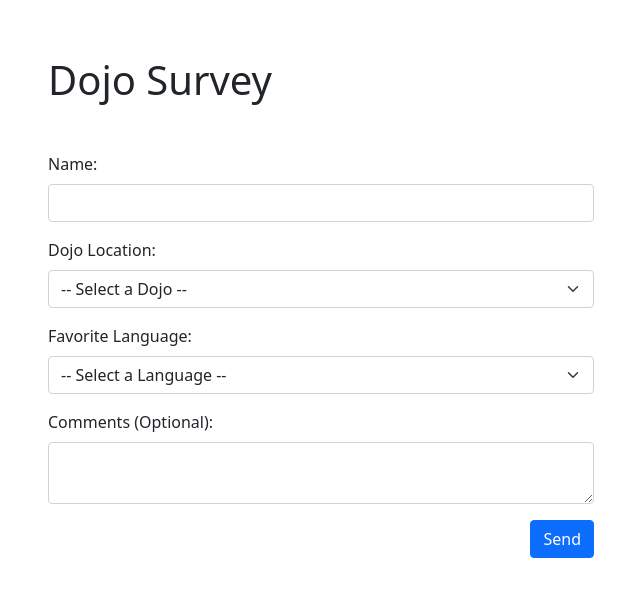
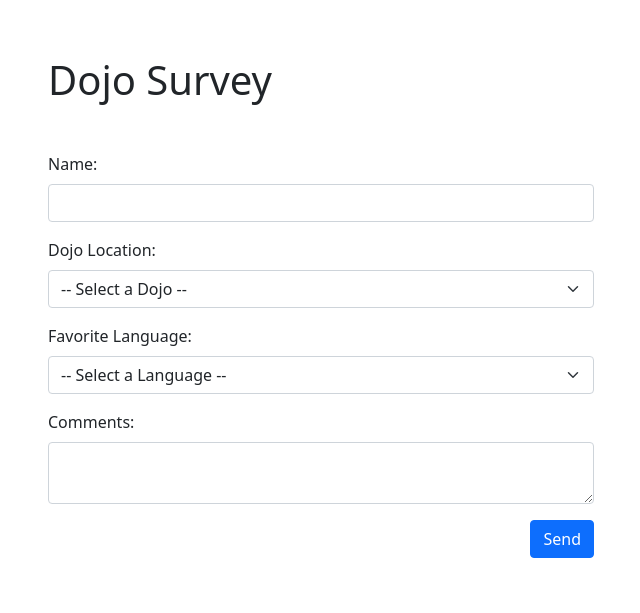
Before and after one commit to mishrole/CD_Flask-MySQ_EncuestaDojo_Validation-Practice, a Python web app: template surveys_app/templates/survey.html in a window 1280 px wide. Shown: the top 613 px of the page, without its empty margins (319-959 px from the left). Run offline with Jinja, Linux system fonts and the light colour scheme; the template is opened without the code that fills it, so the values that code supplies are empty.

Commit message:
fix: Remove Optional Message on Comments (Survey)

```diff
--- a/surveys_app/templates/survey.html
+++ b/surveys_app/templates/survey.html
@@ -49,7 +49,7 @@
                         </select>
                     </div>
                     <div class="col-12 py-2">
-                        <label for="comments" class="form-label">Comments (Optional):</label>
+                        <label for="comments" class="form-label">Comments:</label>
                         <textarea class="form-control" id="comment" name="comment"></textarea>
                     </div>
                     <div class="d-flex justify-content-end py-2">
```
